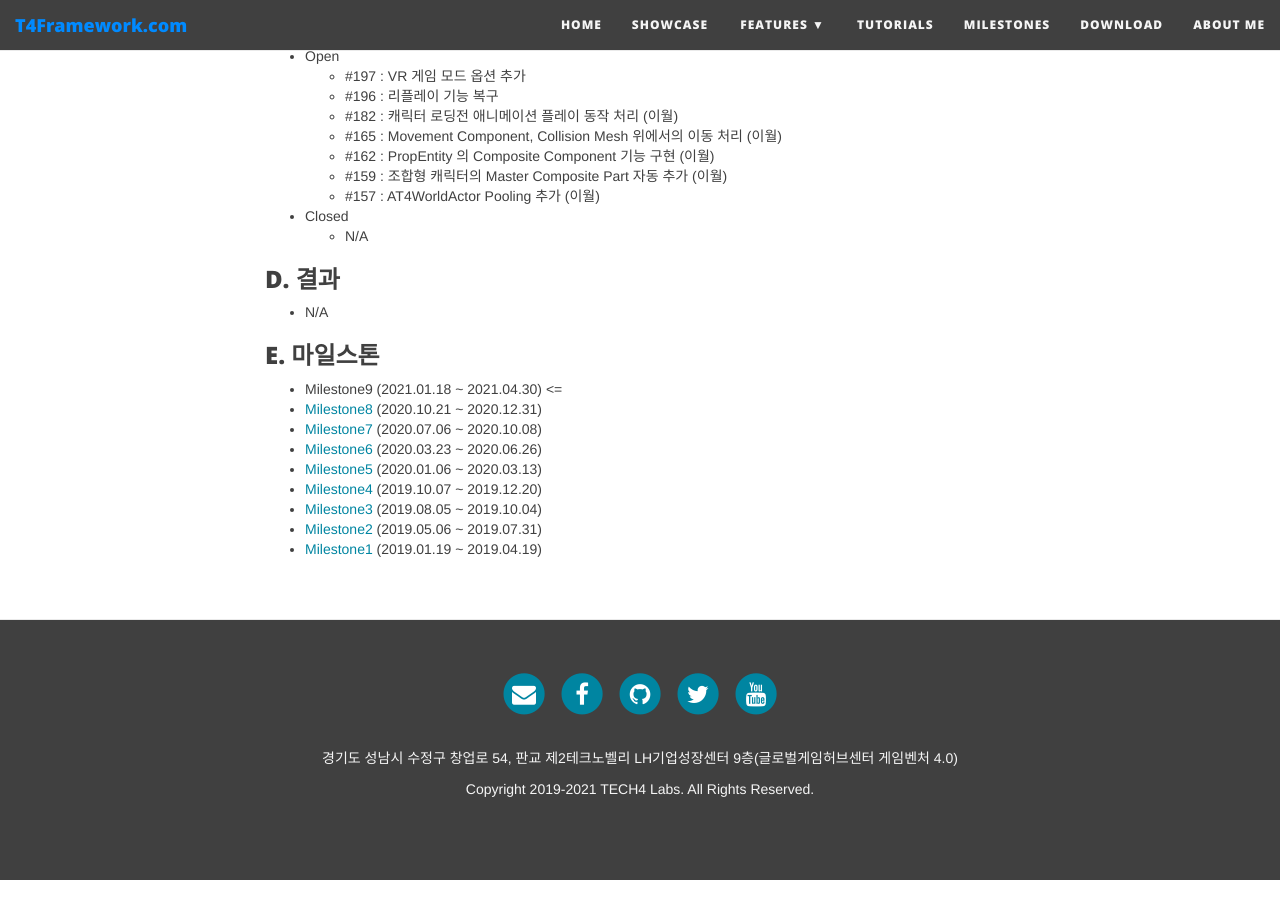
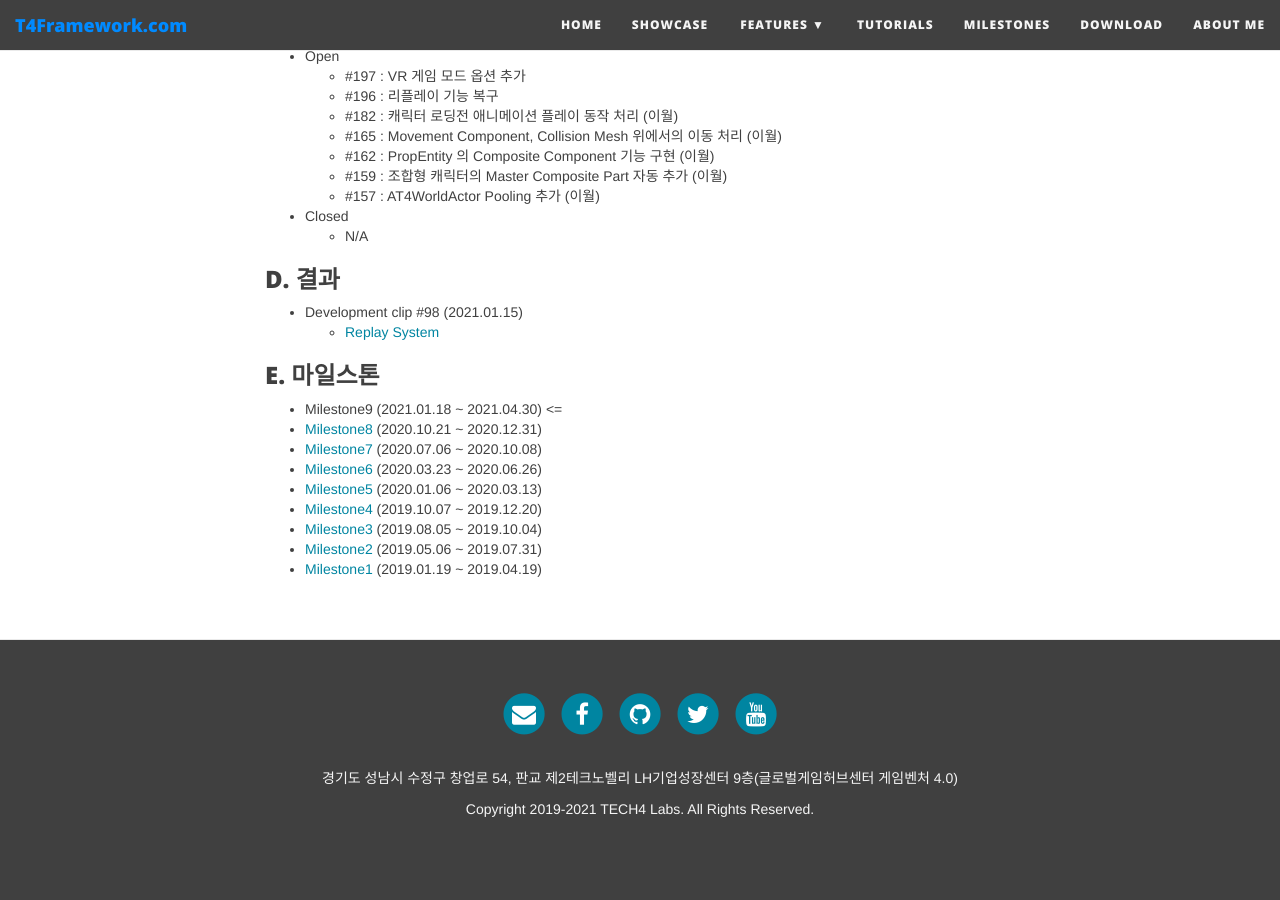
Before and after one commit to T4Framework/T4Framework_WebSite, a Jekyll site: the page built from docs/T4Framework_Milestone9_Achieved.md, in a window 1280 px wide and 900 px high, scrolled down 586 px. Built offline with Jekyll 4.4.1, drawn with Linux system fonts in a browser that asks for light colours; nearby versions of some CDN libraries.

Commit message:
Dev clip 98

```diff
--- a/docs/T4Framework_Milestone9_Achieved.md
+++ b/docs/T4Framework_Milestone9_Achieved.md
@@ -32,7 +32,8 @@ subtitle: Milestone 9 (2021.01.18 ~ 2021.04.30)
 
 ### D. 결과
 
-- N/A
+- Development clip #98 (2021.01.15)
+  - [Replay System](https://youtu.be/-xW_vdxDJX0){: target="_blank" }
 
 ### E. 마일스톤
 
--- a/docs/index.html
+++ b/docs/index.html
@@ -36,9 +36,9 @@ subtitle: The Most Powerful MMO Action RPG Framework for UE4
     <a href="https://www.youtube.com/channel/UCoVNwMxu9CUzc92zGYN4l6A" target="_blank"><b>More Clips...</b></a>
 </center>
 <hr />
-<div class="embed-container"><iframe src="https://www.youtube.com/embed/zsMBieqbRaU" frameborder="0" width="1280" height="720"></iframe></div>
+<div class="embed-container"><iframe src="https://www.youtube.com/embed/-xW_vdxDJX0" frameborder="0" width="1280" height="720"></iframe></div>
 <center>
-    <b>Network Play (Dedicated Server) - 2021.01.03</b><br />
+    <b>Replay System - 2021.01.15</b><br />
     <a href="https://t4framework.com/T4Framework_Features"><b>More Features...</b></a>
 </center>
 
```
Also changed, not shown: docs/T4Framework_Features.md (+1 -1 lines).
